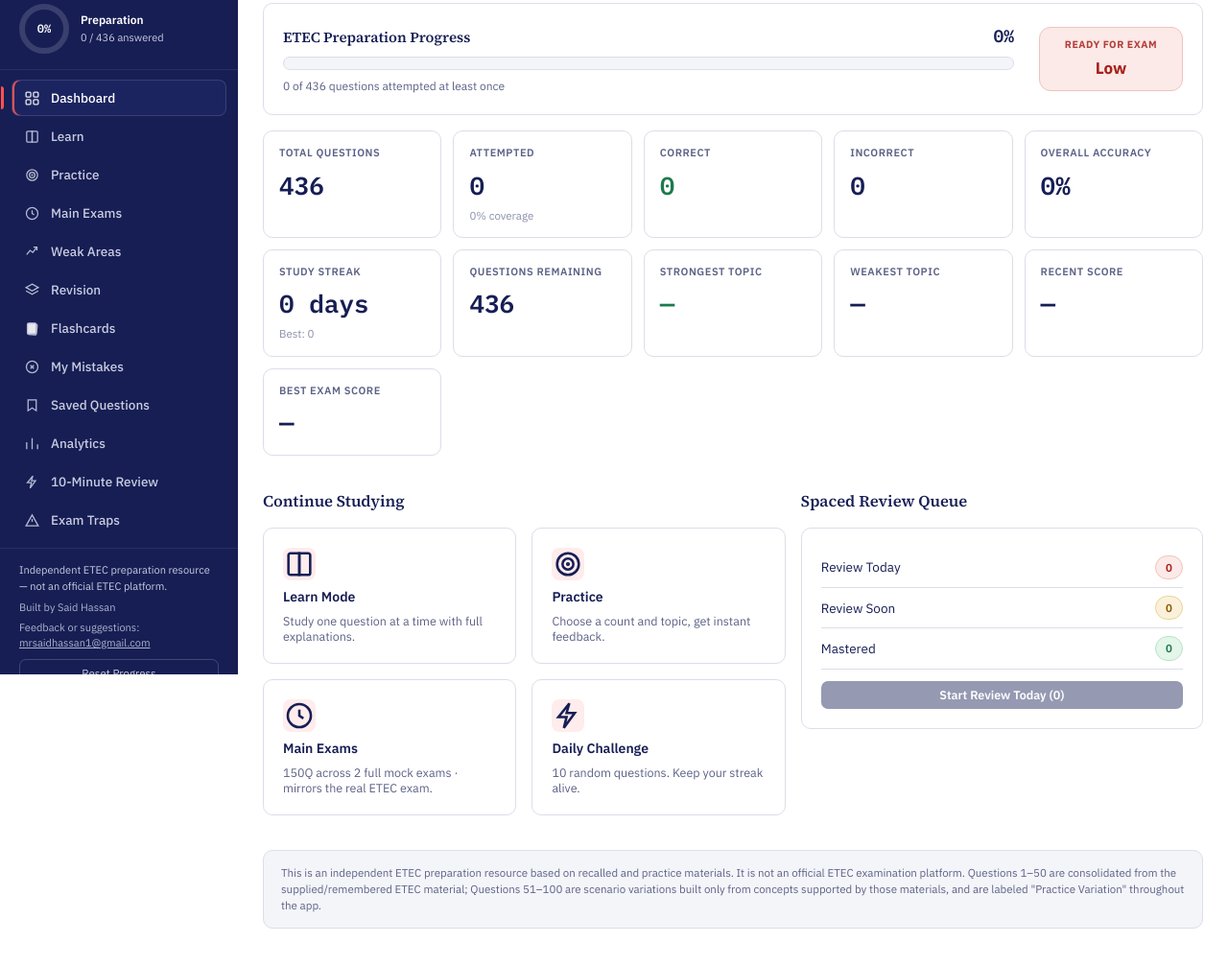
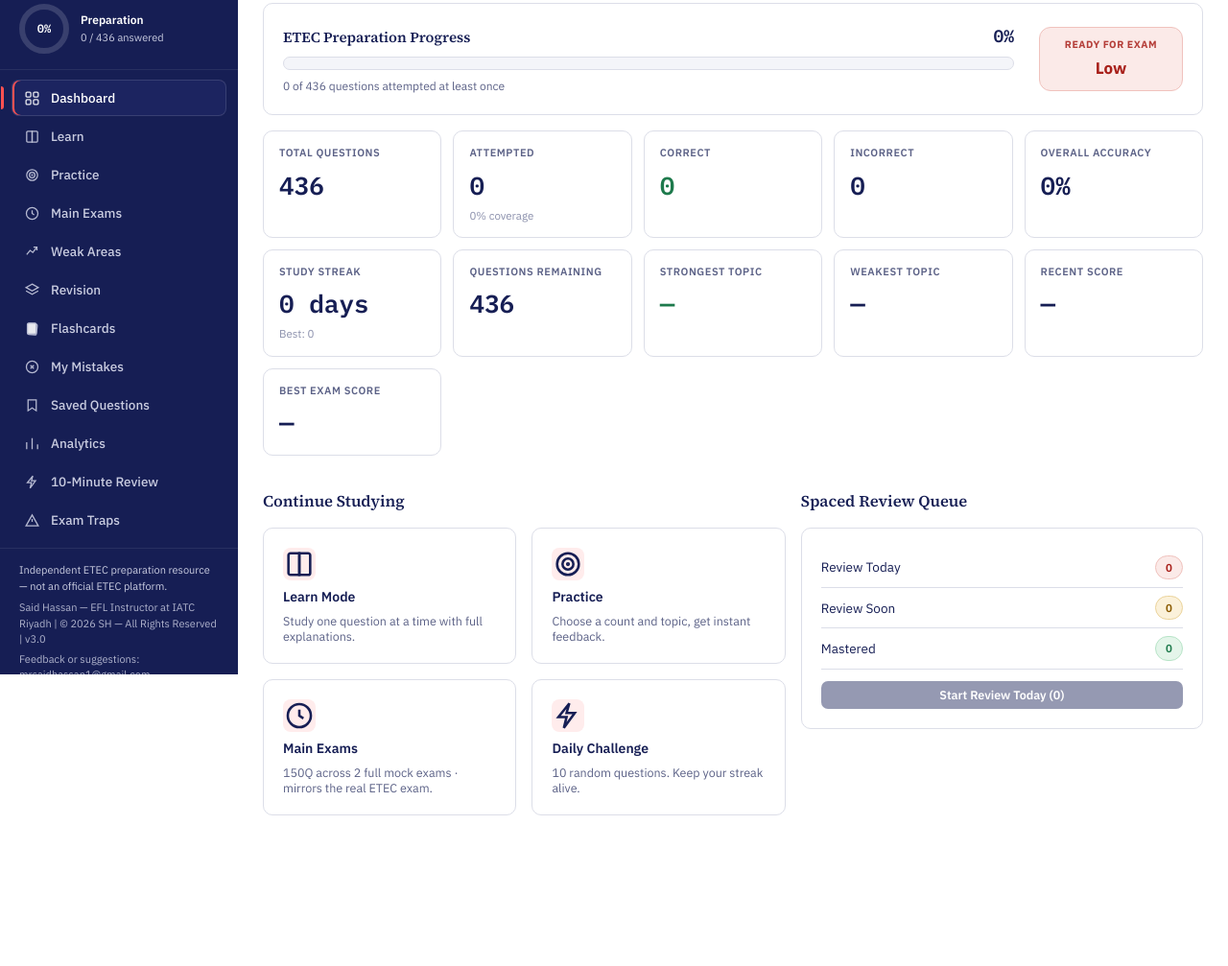
Before and after one commit to mrsaidhassan1/etec-master-exam-trainer, a plain HTML site: page index.html in a window 1280 px wide. Shown: the part 97-1104 px from the top of the page at 96% size. After the commit the page ends 1007 px from the top, so only its background shows below. Drawn offline with nearby package versions, Linux system fonts and the light colour scheme.

Commit message:
Remove dashboard disclaimer box; update sidebar footer with instructor credit and version

```diff
--- a/index.html
+++ b/index.html
@@ -1189,7 +1189,7 @@
           return '<button class="nav-item'+(ROUTE===item.id?' active':'')+'" data-nav="'+item.id+'">'+icon(item.icon)+'<span>'+item.label+'</span></button>';
         }).join("") +
       '</nav>' +
-      '<div class="sidebar-foot">Independent ETEC preparation resource — not an official ETEC platform.<div style="margin-top:6px;opacity:0.85;">Built by Said Hassan</div><div style="margin-top:4px;opacity:0.85;">Feedback or suggestions: <a href="mailto:mrsaidhassan1@gmail.com" style="color:inherit;text-decoration:underline;">mrsaidhassan1@gmail.com</a></div><button data-action="reset-progress">Reset Progress</button></div>' +
+      '<div class="sidebar-foot">Independent ETEC preparation resource — not an official ETEC platform.<div style="margin-top:6px;opacity:0.85;">Said Hassan — EFL Instructor at IATC Riyadh | © 2026 SH — All Rights Reserved | v3.0</div><div style="margin-top:4px;opacity:0.85;">Feedback or suggestions: <a href="mailto:mrsaidhassan1@gmail.com" style="color:inherit;text-decoration:underline;">mrsaidhassan1@gmail.com</a></div><button data-action="reset-progress">Reset Progress</button></div>' +
     '</div>' +
     '<div class="main">' +
       '<div class="topbar">' +
@@ -1348,9 +1348,7 @@
           '<button class="btn btn-primary btn-sm" style="width:100%;margin-top:12px;" data-action="review-today" '+(rq.today.length===0?"disabled":"")+'>Start Review Today ('+rq.today.length+')</button>' +
         '</div>' +
       '</div>' +
-    '</div>' +
-
-    '<div class="disclaimer">This is an independent ETEC preparation resource based on recalled and practice materials. It is not an official ETEC examination platform. Questions 1–50 are consolidated from the supplied/remembered ETEC material; Questions 51–100 are scenario variations built only from concepts supported by those materials, and are labeled "Practice Variation" throughout the app.</div>'
+    '</div>'
   );
 }
 function statTile(label, value, sub, cls){
```
